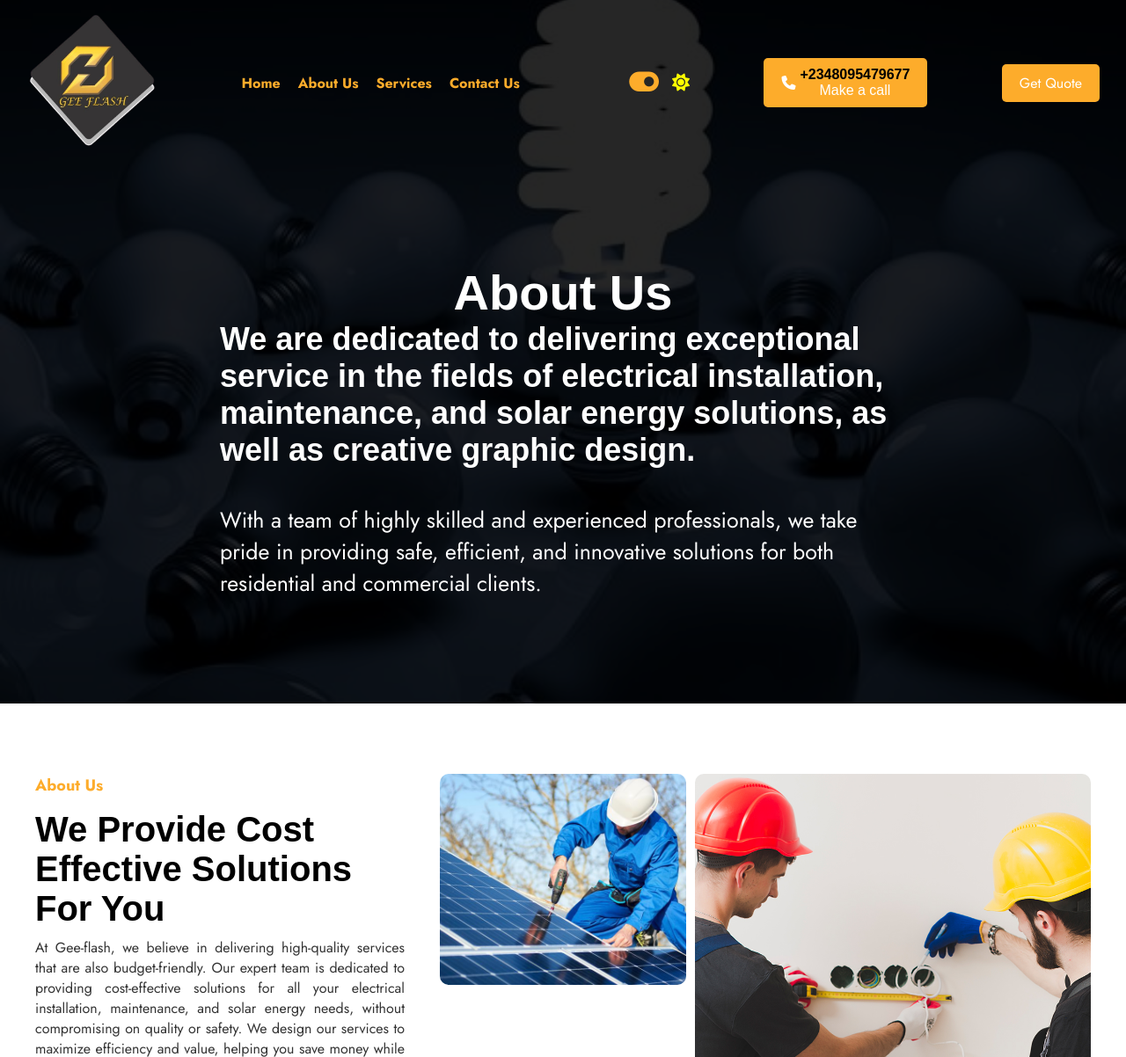
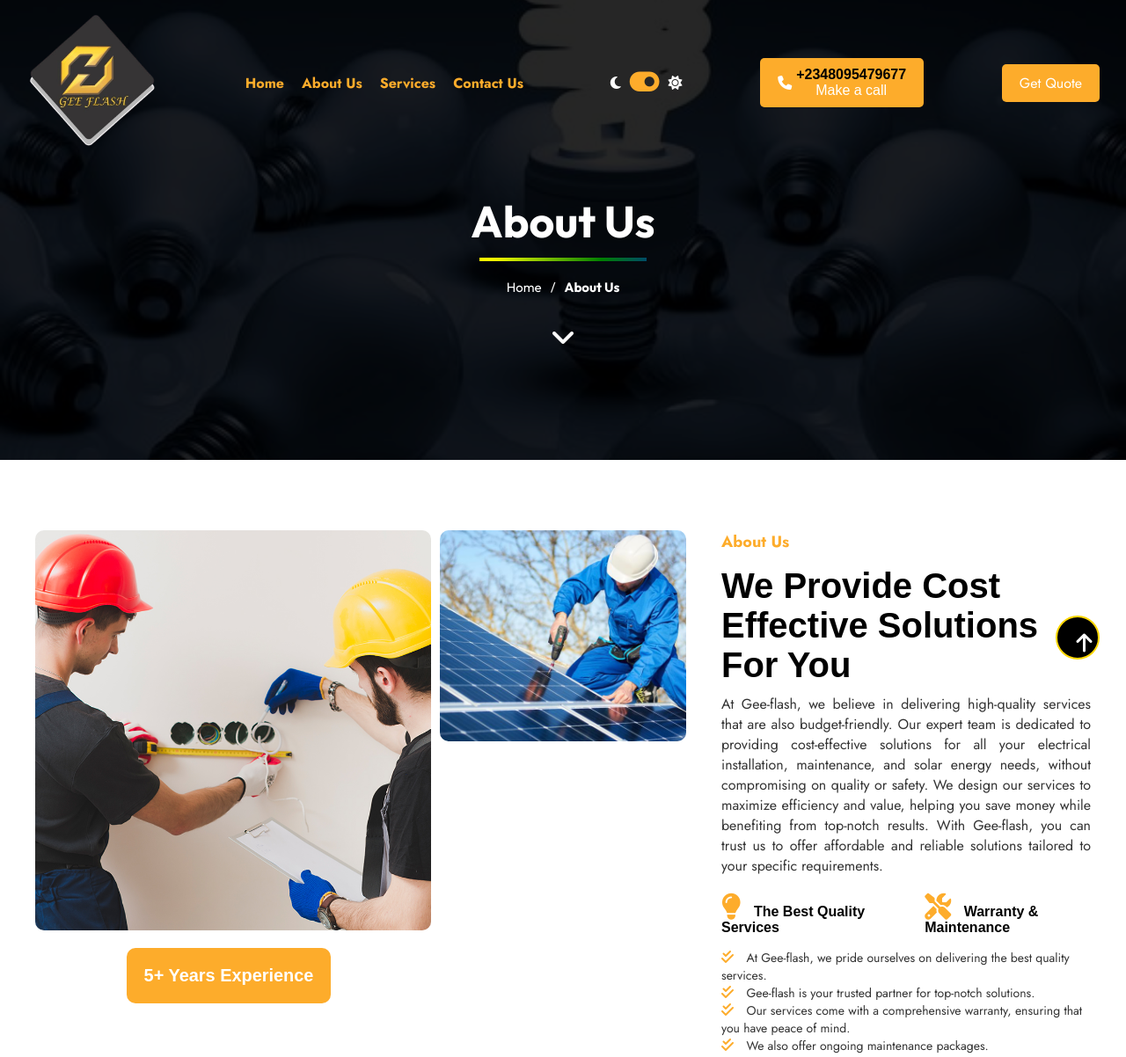
Before and after one commit to Gee-Flash/My_Website, a plain HTML site: page about-us.html in a window 1280 px wide. Shown: the top 1202 px of the page at 88% size. Drawn offline with Linux system fonts and the light colour scheme; a web font is replaced by a local one.

Commit message:
Updated about us page

```diff
--- a/about-us.html
+++ b/about-us.html
@@ -6,8 +6,8 @@
     <meta name="viewport" content="width=device-width, initial-scale=1.0">
     <title>About US</title>
     <link rel="stylesheet" href="assets/css/about-us.css">
-    <link id="themeStyle" rel="stylesheet" href="assets/css/light.css">
-    <link rel="stylesheet" href="assets/css/stylesheet.css">
+    <!-- <link id="themeStyle" rel="stylesheet" href="assets/css/light.css"> -->
+    <!-- <link rel="stylesheet" href="assets/css/stylesheet.css"> -->
     <link rel="icon" href="./assets/img/logo1.png" type="image/png">
     <link rel="stylesheet" href="assets/fontawesome/css/all.min.css">
     <link rel="preconnect" href="https://fonts.googleapis.com">
@@ -20,10 +20,16 @@
     <link
         href="https://fonts.googleapis.com/css2?family=Hind+Madurai:wght@300;400;500;600;700&family=Jost:ital,wght@0,100..900;1,100..900&family=Permanent+Marker&family=Roboto:ital,wght@0,100;0,300;0,400;0,500;0,700;0,900;1,100;1,300;1,400;1,500;1,700;1,900&display=swap"
         rel="stylesheet">
+    <link rel="preconnect" href="https://fonts.googleapis.com" />
+    <link rel="preconnect" href="https://fonts.gstatic.com" crossorigin />
+    <link
+        href="https://fonts.googleapis.com/css2?family=Hind+Madurai:wght@300;400;500;600;700&family=Jost:ital,wght@0,100..900;1,100..900&family=Outfit:wght@100..900&family=Permanent+Marker&family=Roboto:ital,wght@0,100;0,300;0,400;0,500;0,700;0,900;1,100;1,300;1,400;1,500;1,700;1,900&display=swap"
+        rel="stylesheet" />
 </head>
 
 <body>
-    <section id="header" class="header">
+    <section class="about-banner">
+        <div class="overlay"></div>
         <div class="navbar">
             <div class="logo">
                 <a href="#http://127.0.0.1:3006/index.html"><img src="assets/img/logo1.png" alt="logo image"></a>
@@ -58,16 +64,37 @@
             </a>
             <a href="#" class="get">Get Quote</a>
         </div>
-        <div class="about">
+
+        <div class="content">
             <h1>About Us</h1>
-            <h3>We are dedicated to delivering exceptional service in the fields of electrical installation,
-                maintenance, and solar energy solutions, as well as creative graphic design.</h3>
-            <p>With a team of highly skilled and experienced professionals, we take pride in providing safe, efficient,
-                and innovative solutions for both residential and commercial clients.</p>
+            <div class="colorful-line"></div>
+            <nav class="breadcrumb-nav">
+                <ul class="breadcrumb">
+                    <li><a href="/">Home</a></li>
+                    <li>/</li>
+                    <li class="active">About Us</li>
+                </ul>
+            </nav>
+            <div class="down-arrow">
+                <a href="#about-section">
+                    <i class="fa-solid fa-angle-down"></i>
+                </a>
+            </div>
         </div>
     </section>
 
     <section id="about-section" class="about-section">
+        <!-- Experience Box and Images -->
+        <div class="experience-section">
+            <div class="images">
+                <img class="repair" src="assets/img/3-1.jpg" width="450" height="455" alt="Image 1">
+                <img class="panel" src="assets/img/panel.webp" alt="Image 2">
+            </div>
+            <div class="experience-box">
+                <h5>5+ Years Experience</h5>
+            </div>
+        </div>
+
         <div class="about-content">
             <!-- About Us Text -->
             <h2>About Us</h2>
@@ -104,17 +131,6 @@
                 </div>
             </div>
             <a href="#" class="more">Discover More</a>
-        </div>
-
-        <!-- Experience Box and Images -->
-        <div class="experience-section">
-            <div class="images">
-                <img class="panel" src="assets/img/panel.webp" alt="Image 2">
-                <img class="repair" src="assets/img/3-1.jpg" width="450" height="455" alt="Image 1">
-            </div>
-            <div class="experience-box">
-                <h5>5+ Years Experience</h5>
-            </div>
         </div>
     </section>
 
--- a/assets/css/about-us.css
+++ b/assets/css/about-us.css
@@ -1,37 +1,26 @@
-/* Global Reset */
+/* Global styles */
 * {
     margin: 0;
     padding: 0;
-    box-sizing: border-box; /* Prevent padding and borders from causing overflow */
-}
+    box-sizing: border-box;
+  }
 
-html, body {
+  body {
     font-family: Arial, sans-serif;
-    min-height: 100vh; /* Ensure the body can expand to fit the content */
-    /* overflow: hidden; */
-}
+    color: white;
+  }
 
-.header {
-    background-image: url('../img/bulb.jpg');
-    background-size: cover;
-    background-position: center;
+  /* About Section */
+  .about-banner {
     width: 100%;
-    max-width: 100%;
-    height: auto; /* Use auto to let the content determine the height */ /* Ensure it still covers at least the viewport */
-    display: flex;
-    flex-direction: column;
-    justify-content: space-between;
-    align-items: center;
+    height: auto;
+    background: url('../img/bulb.jpg') no-repeat center center/cover;
+    padding: 100px 0;
     position: relative;
-    color: white;
     text-align: center;
-    /* padding: 20px; */
-    padding-bottom: 50px; /* Space for the bottom border */
-    overflow: hidden; /* Prevent overflow of elements */
-    /* z-index: 2; */
-}
+  }
 
-.header::after {
+  .overlay {
     content: '';
     position: absolute;
     left: 0;
@@ -39,9 +28,107 @@ html, body {
     height: 100%;
     width: 100%;
     background-color: black;
-    opacity: .85;
+    opacity: 0.85;
     z-index: 1;
-}
+  }
+
+  /* Content styles */
+  .content {
+    position: relative;
+    z-index: 2;
+    max-width: 800px;
+    margin: 0 auto;
+  }
+
+  .content h1 {
+    font-family: "Outfit", sans-serif;
+    font-size: 50px;
+    margin-top: 100px;
+    color: #ffffff;
+  }
+
+  /* Colorful Line */
+  .colorful-line {
+    width: 25%;
+    height: 4px;
+    margin: 10px auto;
+    background: linear-gradient(90deg, red, orange, yellow, green, blue, indigo, violet);
+    background-size: 400%;
+    animation: gradient-animation 3s infinite;
+  }
+
+  @keyframes gradient-animation {
+    0% {
+      background-position: 0% 50%;
+    }
+    50% {
+      background-position: 100% 50%;
+    }
+    100% {
+      background-position: 0% 50%;
+    }
+  }
+
+  /* Breadcrumb Navigation */
+  .breadcrumb-nav {
+    padding: 10px 20px;
+  }
+
+  .breadcrumb {
+    display: flex;
+    justify-content: center;
+    align-items: center;
+    list-style: none;
+    margin: 0;
+    padding: 0;
+  }
+
+  .breadcrumb li {
+    margin: 0 5px;
+    font-size: 15px;
+    font-family: "Outfit", sans-serif;
+  }
+
+  .breadcrumb li a {
+    text-decoration: none;
+    color: #ffffff;
+    transition: color 0.3s;
+  }
+
+ .breadcrumb li a:hover {
+    color: #fdac2b !important;
+ }
+
+  .breadcrumb li.active {
+    font-weight: bold;
+    color: #ffffff;
+  }
+
+  /* Down Arrow */
+  .down-arrow {
+    margin-top: 20px;
+    animation: bounce 2s infinite;
+  }
+
+  .down-arrow a {
+    color: white;
+    font-size: 2rem;
+    text-decoration: none;
+    display: inline-block;
+  }
+
+  /* Animation for the down arrow */
+  @keyframes bounce {
+    0%, 20%, 50%, 80%, 100% {
+      transform: translateY(0);
+    }
+    40% {
+      transform: translateY(-10px);
+    }
+    60% {
+      transform: translateY(-5px);
+    }
+  }
 
 /* Navbar and logo styling */
 .navbar {
@@ -180,36 +267,135 @@ html, body {
     color: #000000;
 }
 
-.about {
-    z-index: 2;
-    display: block;
-    justify-content: center;
-    align-content: center;
-    align-items: center;
-    text-align: center;
-    margin-top: 300px;
+/* About Section */
+.about-section {
+    display: flex;
+    justify-content: space-between;
+    padding: 60px 20px;
+    background-color: #fff;
+    color: #333;
 }
 
-.about h1 {
-    font-family: hind madurai, sans-serif;
-    font-size: 56px;
+.about-content {
+    flex: 1;
+    padding: 20px;
 }
 
-.about h3 {
-    font-family: hind madurai, sans-serif;
-    font-size: 36px;
-    text-align: left;
-    margin-left: 250px;
-    margin-right: 250px;
+.about-content h2 {
+    font-size: 18px;
+    font-family: jost, sans-serif;
+    margin-bottom: 15px;
+    color: #fdac2b;
 }
 
-.about p {
+.about-content h3 {
+    font-size: 40px;
+    font-family: hind madurai,sans-serif;
+    margin-bottom: 10px;
+    color: #000000;
+}
+
+.about-content p {
+    font-size: 16px;
     font-family: jost, sans-serif;
-    font-size: 25px;
+    margin-bottom: 20px;
+    text-align: justify;
+}
+
+.services-list {
+    display: flex;
+    flex-direction: column;
+    gap: 15px;
+}
+
+.services-note {
+    display: flex;
+    justify-content: flex-start;
+    /* align-content: center; */
+    text-align: left;
+    gap: 40px;
+}
+
+.service-item i {
+    font-size: 30px;
+    color: #fdac2b;
+    margin-right: 10px;
+}
+
+.service-item span {
+    font-size: 16px;
+    font-family: hind madurai, sans-serif;
+    color: #000000;
+    font-weight: 600;
+    text-align: left;
+}
+
+.services-text span {
+    font-size: 14px;
+    font-family: jost, sans-serif;
+}
+
+.services-text i {
+    margin-right: 10px;
+    color: #fdac2b;
+}
+
+.more {
+    background-color: #fdac2b;
+    color: #ffffff;
+    padding: 10px 20px;
+    border-radius: 5px;
     margin-top: 40px;
-    margin-left: 250px;
-    margin-right: 250px;
-    text-align: left;
+    cursor: pointer;
+    font-size: 1rem;
+    font-family: jost, sans-serif;
+    display: inline-flex;
+    align-items: center;
+    text-decoration: none;
+    transition: background-color 0.3s ease;
+}
+
+
+
+/* Experience Section */
+.experience-section {
+    flex: 1;
+    display: flex;
+    flex-direction: column;
+    align-items: center;
+    padding: 20px;
+}
+
+.images {
+    display: flex;
+    gap: 10px;
+    margin-bottom: 20px;
+}
+
+.images .repair {
+    width: 450px;
+    height: 455px;
+    border-radius: 10px;
+    object-fit: cover;
+}
+
+.images .panel {
+    width: 280px;
+    height: 240px;
+    border-radius: 10px;
+    object-fit: cover;
+    margin-top: px;
+}
+
+.experience-box {
+    background-color: #fdac2b;
+    color: white;
+    padding: 20px;
+    border-radius: 10px;
+    text-align: center;
+    margin-right: 300px;
+    font-size: 24px;
+    font-family: hind madurai, sans-serif;
 }
 
 /* Styling for Gee-flash Section */
```
Also changed, not shown: index.html (+1 -1 lines), assets/css/light.css (line endings or trailing spaces).
